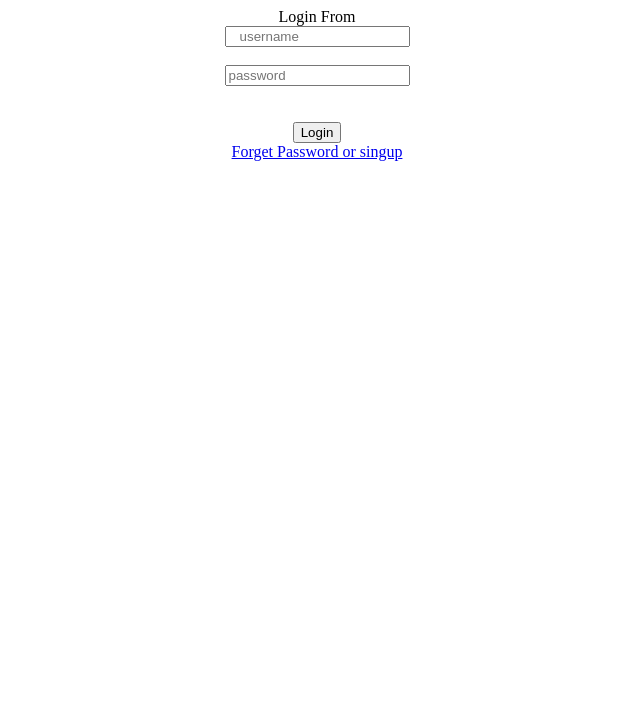
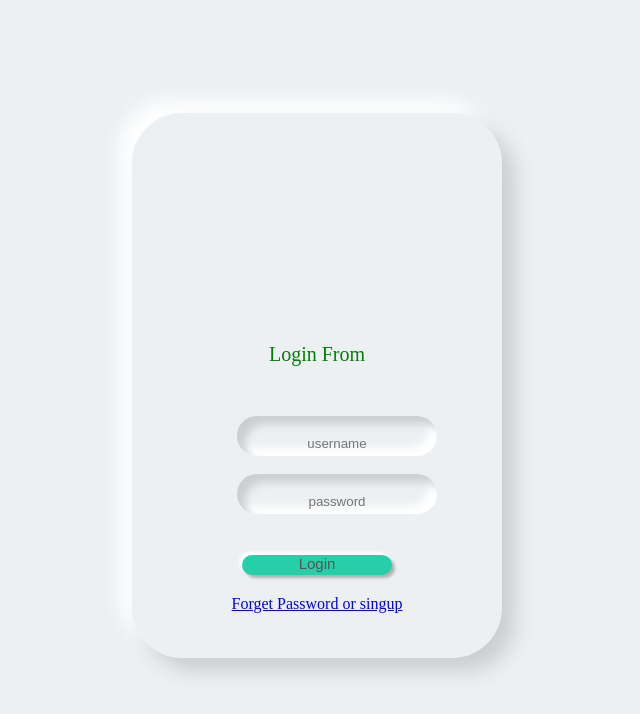
Before and after one commit to mahmud699/demo2-repo, a plain HTML site: page index.html in a window 1280 px wide. Shown: the whole page, without its empty margins (323-963 px from the left). Drawn offline with Linux system fonts and the light colour scheme.

Commit message:
2nd comit

```diff
--- a/index.html
+++ b/index.html
@@ -2,7 +2,7 @@
 	<html>
 		<head>
 			<title>loginfrom</title>
-			<link rel="stylesheet" type="text/css" href="style7.css">
+			<link rel="stylesheet" type="text/css" href="style.css">
 		</head>
 		<body>
 			<center>
```
